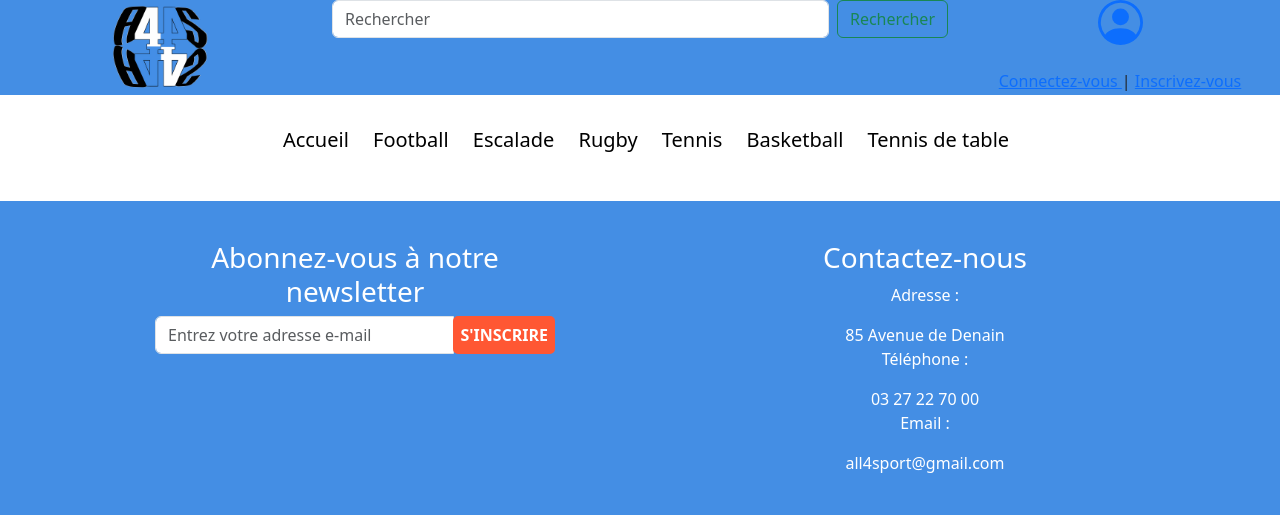
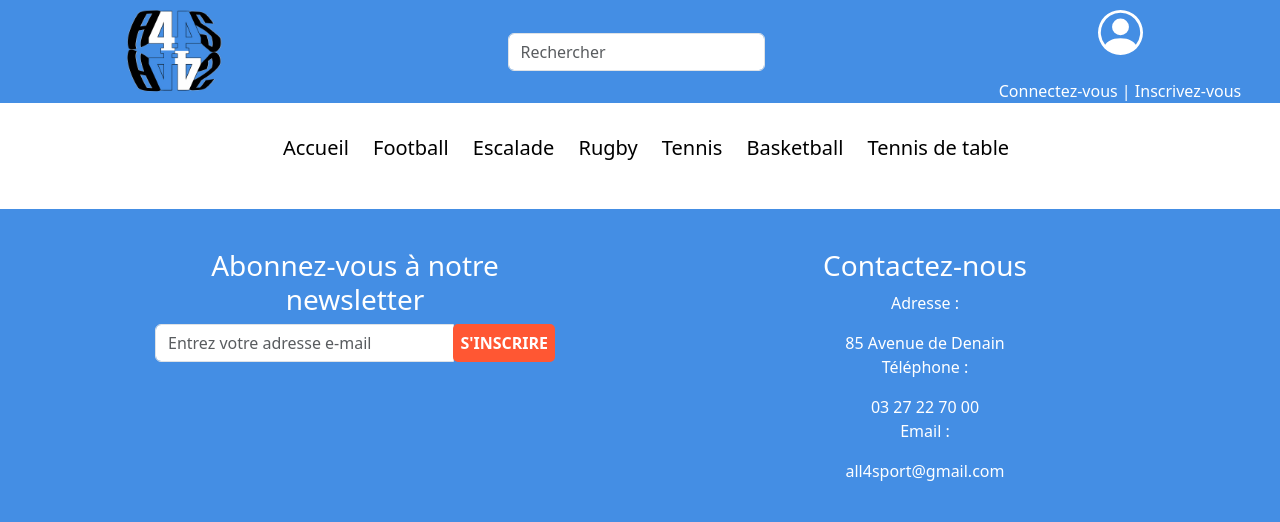
Before and after one commit to oriswalft/Projet-AP3, a Symfony app: template templates/base.html.twig in a window 1280 px wide. Shown: the top 522 px of the page. Run offline with Twig, Linux system fonts and the light colour scheme; the template is opened without the code that fills it, so the values that code supplies are empty; some libraries are stand-ins or nearby versions.

Commit message:
version finale du header

```diff
--- a/public/CSS/style.css
+++ b/public/CSS/style.css
@@ -31,6 +31,27 @@ hr {
 
 .logo img {
     height: 95px;
+    margin-left: 15%;
+}
+
+.login svg {
+    color: white;
+    margin-top: 10px;
+}
+
+.connexion a {
+    color: white;
+    text-decoration: none;
+}
+
+#connexion {
+    color: white;
+    text-decoration: none;
+}
+
+.connexion a:hover {
+    text-decoration: underline;
+    text-underline-offset: 3px;
 }
 
 .navbar {
--- a/templates/base.html.twig
+++ b/templates/base.html.twig
@@ -20,10 +20,9 @@
                 <img src="{{ asset('pictures/logo/logo.png') }}" alt="Logo de votre site">
             </a>
         </div>
-        <div class="searchbar col-6">
+        <div class="searchbar col-6 d-flex justify-content-center align-items-center">
             <form class="d-flex" role="search">
                 <input class="form-control me-2" type="search" placeholder="Rechercher" aria-label="Rechercher">
-                <button class="btn btn-outline-success" type="submit">Rechercher</button>
             </form>
         </div>
         <div class="login col-3 d-flex flex-column align-items-center">
@@ -35,9 +34,9 @@
             </a>
             <br>
             <div class="connexion">
-            <a id="connexion" href="{{ path('login') }}" >Connectez-vous </a>
-            <a id="connexion" >|</a>
-            <a id="connexion" href="{{ path('inscription') }}" >Inscrivez-vous</a>
+                <a href="{{ path('login') }}" >Connectez-vous </a>
+                <a id="connexion" >|</a>
+                <a href="{{ path('inscription') }}" > Inscrivez-vous</a>
             </div>
         </div>
 </header>
```
Also changed, not shown: templates/home/accueil.html.twig (line endings or trailing spaces).
